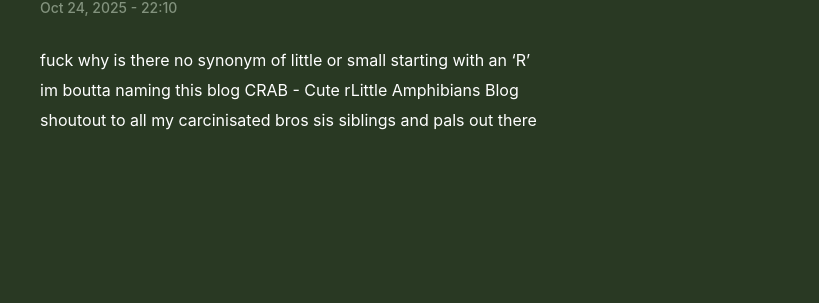
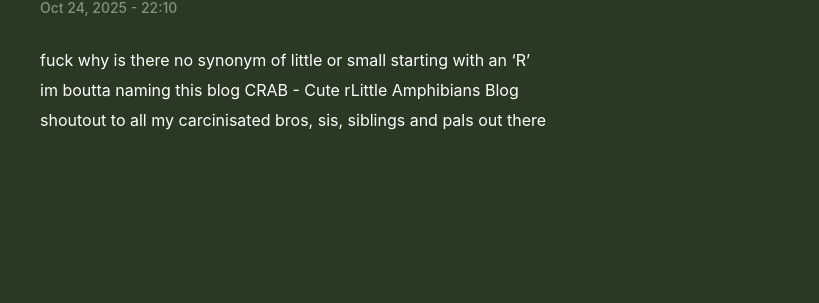
Before and after one commit to dedetive/dedetive.github.io, a Jekyll site: the page built from _posts/2025-10-24-crab.md, in a window 1280 px wide. Shown: the part 139-442 px from the top of the page, without its empty margins (230-1049 px from the left). Built offline with Jekyll 4.4.1, drawn with Linux system fonts in a browser that asks for light colours.

Commit message:
Commit from ded-desktop on 10/26/2025, 5:17:16 PM

```diff
--- a/_posts/2025-10-24-crab.md
+++ b/_posts/2025-10-24-crab.md
@@ -9,4 +9,4 @@
 
 im boutta naming this blog CRAB - Cute rLittle Amphibians Blog
 
-shoutout to all my carcinisated bros sis siblings and pals out there
+shoutout to all my carcinisated bros, sis, siblings and pals out there
```
